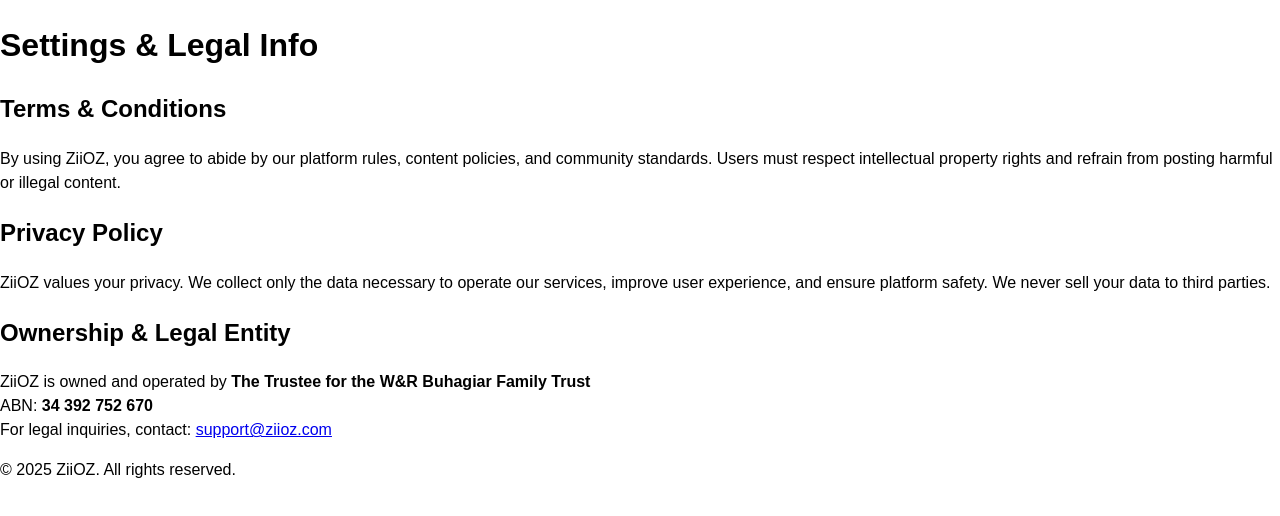
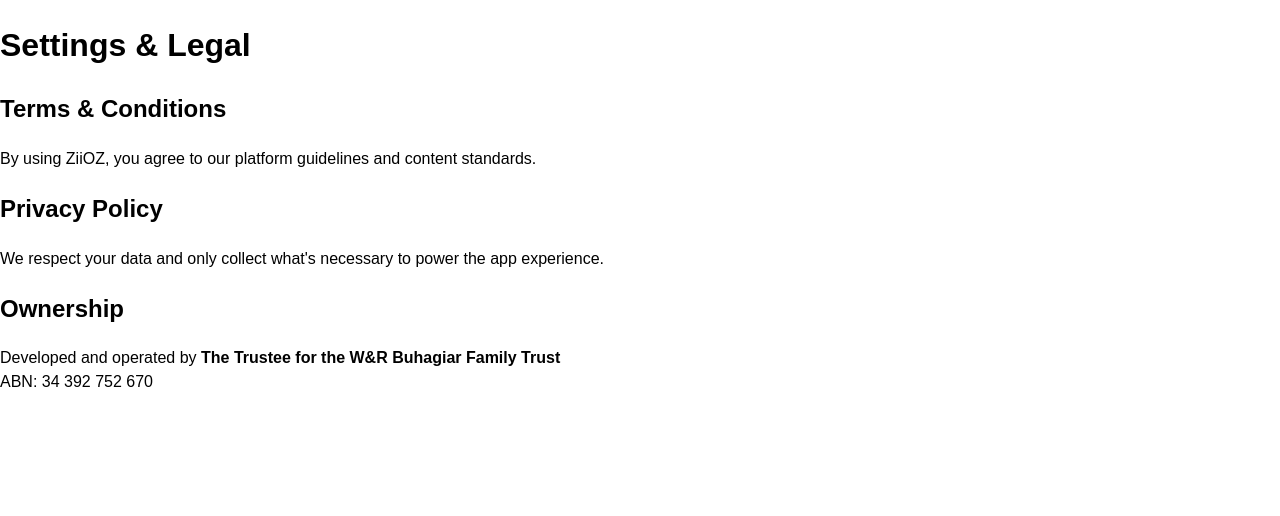
Before and after one commit to ZiiOZ/ziioz-platform, a Next.js app: page /settings in a window 1280 px wide. Shown: the top 516 px of the page. Built offline with nearby package versions, Linux system fonts and the light colour scheme.

Commit message:
✅ Finalize landing page with main preview image, clean layout, and legal settings page

```diff
--- a/app/page.tsx
+++ b/app/page.tsx
@@ -2,11 +2,11 @@
 
 export default function LandingPage() {
   return (
-    <main className="flex items-center justify-center min-h-screen bg-white px-4">
+    <main className="flex flex-col items-center justify-center min-h-screen px-6 py-10 bg-white text-black">
       <img
         src="/ziioz-main-preview.png"
         alt="ZiiOZ App Preview"
-        className="w-full max-w-xl object-contain"
+        className="w-full max-w-3xl object-contain"
       />
     </main>
   );
--- a/app/settings/page.tsx
+++ b/app/settings/page.tsx
@@ -2,37 +2,26 @@
 
 export default function SettingsPage() {
   return (
-    <main className="max-w-2xl mx-auto px-6 py-10 text-black">
-      <h1 className="text-3xl font-bold mb-6">Settings & Legal Info</h1>
+    <main className="p-6 max-w-2xl mx-auto text-black">
+      <h1 className="text-2xl font-bold mb-4">Settings & Legal</h1>
 
-      <section className="mb-8">
+      <section className="mb-6">
         <h2 className="text-xl font-semibold mb-2">Terms & Conditions</h2>
-        <p className="text-sm leading-relaxed">
-          By using ZiiOZ, you agree to abide by our platform rules, content policies, and community standards.
-          Users must respect intellectual property rights and refrain from posting harmful or illegal content.
+        <p>By using ZiiOZ, you agree to our platform guidelines and content standards.</p>
+      </section>
+
+      <section className="mb-6">
+        <h2 className="text-xl font-semibold mb-2">Privacy Policy</h2>
+        <p>We respect your data and only collect what's necessary to power the app experience.</p>
+      </section>
+
+      <section>
+        <h2 className="text-xl font-semibold mb-2">Ownership</h2>
+        <p>
+          Developed and operated by <strong>The Trustee for the W&R Buhagiar Family Trust</strong><br />
+          ABN: 34 392 752 670
         </p>
       </section>
-
-      <section className="mb-8">
-        <h2 className="text-xl font-semibold mb-2">Privacy Policy</h2>
-        <p className="text-sm leading-relaxed">
-          ZiiOZ values your privacy. We collect only the data necessary to operate our services, improve user experience,
-          and ensure platform safety. We never sell your data to third parties.
-        </p>
-      </section>
-
-      <section className="mb-8">
-        <h2 className="text-xl font-semibold mb-2">Ownership & Legal Entity</h2>
-        <p className="text-sm leading-relaxed">
-          ZiiOZ is owned and operated by <strong>The Trustee for the W&R Buhagiar Family Trust</strong><br />
-          ABN: <strong>34 392 752 670</strong><br />
-          For legal inquiries, contact: <a href="mailto:support@ziioz.com" className="underline">support@ziioz.com</a>
-        </p>
-      </section>
-
-      <footer className="text-xs text-gray-500">
-        &copy; {new Date().getFullYear()} ZiiOZ. All rights reserved.
-      </footer>
     </main>
   );
 }
```
Also changed, not shown: app/layout.tsx (+11 -5 lines).
